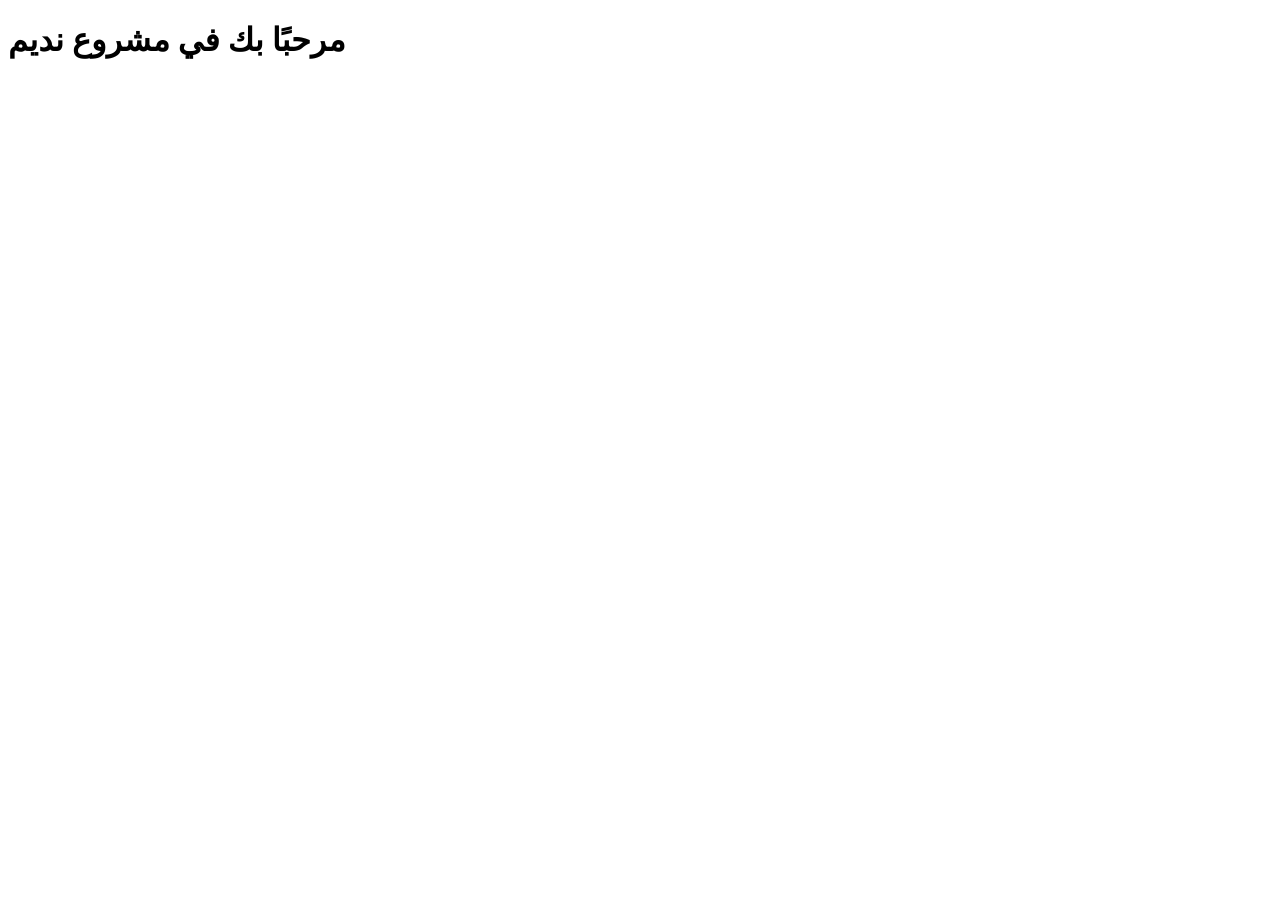
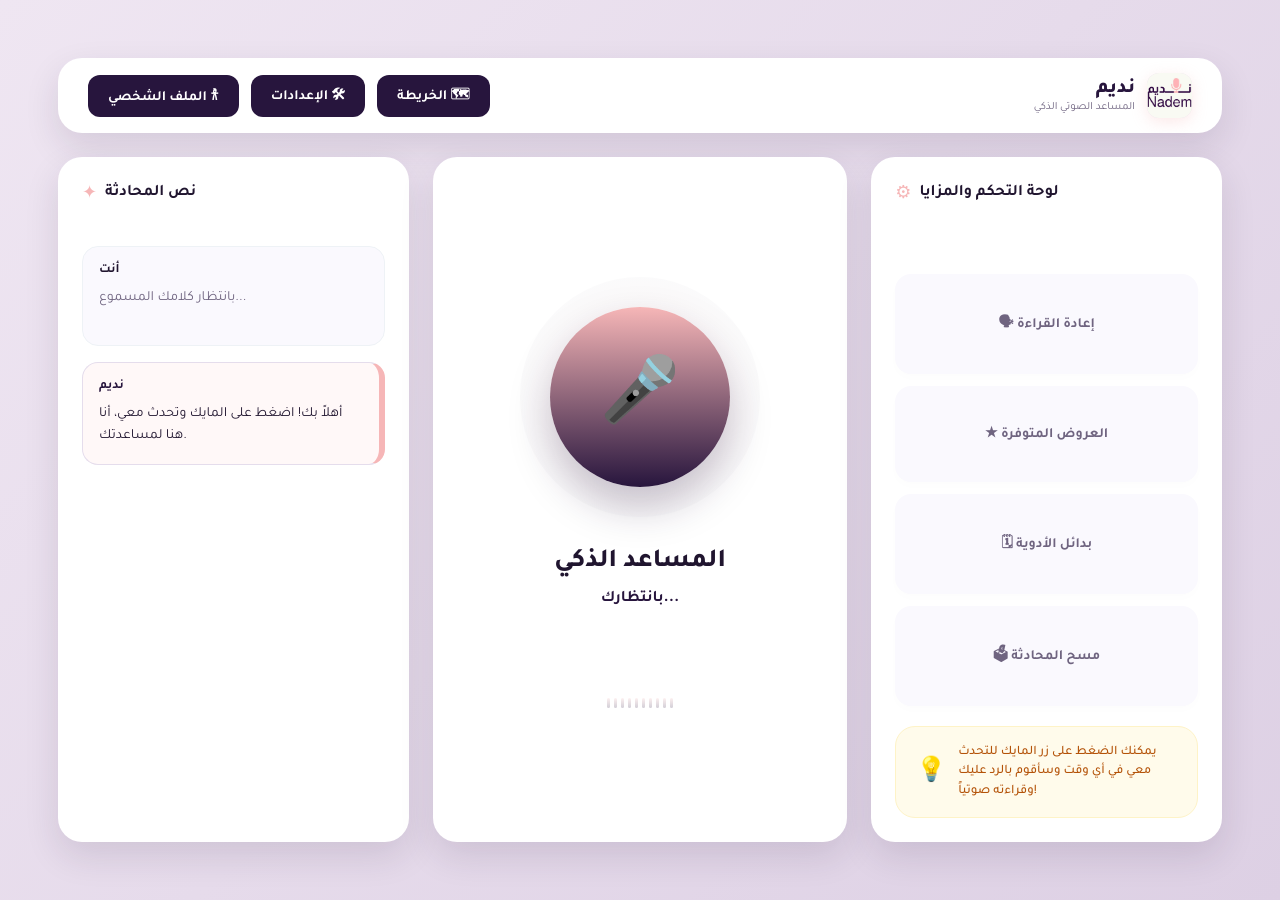
Before and after one commit to BoShibh/Nadem-V2., a plain HTML site: page index.html in a window 1280 px wide. Before the commit the page ends 800 px from the top, so only its background shows below. Drawn offline with Linux system fonts and the light colour scheme; no server answers.

Commit message:
Add files via upload

```diff
--- a/index.html
+++ b/index.html
@@ -1,11 +1,103 @@
 <!DOCTYPE html>
-<html lang="ar">
+<html lang="en">
 <head>
-  <meta charset="UTF-8">
-  <meta name="viewport" content="width=device-width, initial-scale=1.0">
-  <title>نديم</title>
+    <meta charset="UTF-8">
+    <meta name="viewport" content="width=device-width, initial-scale=1.0">
+    <title>نديم │ الاساسية</title>
+    <meta name="viewport" content="width=device-width, initial-scale=1.0">
+    <link rel="stylesheet" href="../css/assistant.css">
+    <link rel="stylesheet" href="../css/style.css">
+    <link rel="stylesheet" href="../css/mybelovedleafy.css">
+    <link href="https://fonts.googleapis.com/css2?family=Tajawal:wght@400;500;700;800&display=swap" rel="stylesheet">
 </head>
 <body>
-  <h1>مرحبًا بك في مشروع نديم</h1>
+
+    <div class="app">
+        <header class="header">
+            <div class="logo-section" style="display: flex; align-items: center; gap: 12px; direction: rtl;">
+                <div class="logo-icon" style="width: 45px; height: 45px; border-radius: 12px; overflow: hidden; display: flex; align-items: center; justify-content: center; background: #ECDFEE; flex-shrink: 0;">
+                    <img src="../assets/logo.jpeg" alt="نديم" style="width: 100%; height: 100%; object-fit: cover;">
+                </div>
+
+                <div class="logo-text" style="text-align: right;">
+                    <h1 style="font-size: 20px; font-weight: 800; color: #27153D; margin: 0; line-height: 1.2;">نديم</h1>
+                    <p style="font-size: 11px; color: #6F6480; margin: 0;">المساعد الصوتي الذكي</p>
+                </div>
+            </div>
+
+            <div class="header-buttons">
+                <button id="mapPageBtn" onclick="window.location.href='map.html'">🗺 الخريطة</button>
+                <button id="settingsPageBtn" onclick="window.location.href='settings.html'">🛠 الإعدادات</button>
+                <button id="loginPageBtn" onclick="window.location.href='selectprofile.html'">𐀪 الملف الشخصي</button>
+            </div>
+        </header>
+
+        <main class="main">
+            <div class="card left-panel">
+                <div class="panel-header">
+                    <span class="sparkle-icon">✦</span>
+                    <h2>نص المحادثة</h2>
+                </div>
+
+                <div class="chat-container">
+                    <div class="user-message">
+                        <h3>أنت</h3>
+                        <p id="usertext">بانتظار كلامك المسموع...</p>
+                    </div>
+
+                    <div class="ai-message">
+                        <h3>نديم</h3>
+                        <p id="aitext">أهلاً بك! اضغط على المايك وتحدث معي، أنا هنا لمساعدتك.</p>
+                    </div>
+                </div>
+            </div>
+
+            <div class="card center-panel">
+                <div class="mic-wrapper">
+                    <button id="micButton">🎤︎︎</button>
+                </div>
+
+                <div class="assistant-status">
+                    <h2 class="ai-title">المساعد الذكي</h2>
+                    <p id="status" class="ai-status">بانتظارك...</p>
+                </div>
+
+                <div class="waveform">
+                    <div class="wave-bar"></div>
+                    <div class="wave-bar"></div>
+                    <div class="wave-bar"></div>
+                    <div class="wave-bar"></div>
+                    <div class="wave-bar"></div>
+                    <div class="wave-bar"></div>
+                    <div class="wave-bar"></div>
+                    <div class="wave-bar"></div>
+                    <div class="wave-bar"></div>
+                    <div class="wave-bar"></div>
+                </div>
+            </div>
+
+            <div class="card right-panel">
+                <div class="panel-header">
+                    <span class="sparkle-icon">⚙</span>
+                    <h2>لوحة التحكم والمزايا</h2>
+                </div>
+
+                <div class="ai-buttons">
+                    <button id="repeatBtn">🗣 إعادة القراءة</button>
+                    <button id="offersBtn">★ العروض المتوفرة</button>
+                    <button id="alternativeBtn">🗓 بدائل الأدوية</button>
+                    <button id="clearBtn">🗳 مسح المحادثة</button>
+                </div>
+
+                <div class="tip-card" style="background-color: #FFFbeb; border-radius: 20px; padding: 16px 20px; display: flex; align-items: center; gap: 12px; border: 1px solid #FEF3C7; margin-top: auto;">
+                    <span style="font-size: 24px;">💡</span>
+                    <p style="font-size: 13px; color: #B45309; font-weight: 500; line-height: 1.5; margin: 0;">يمكنك الضغط على زر المايك للتحدث معي في أي وقت وسأقوم بالرد عليك وقراءته صوتياً!</p>
+                </div>
+            </div>
+        </main>
+    </div>
+
+    <script type="module" src="../js/script.js"></script>
+    <script src="../js/mybelovedleafy.js"></script>
 </body>
 </html>
```
